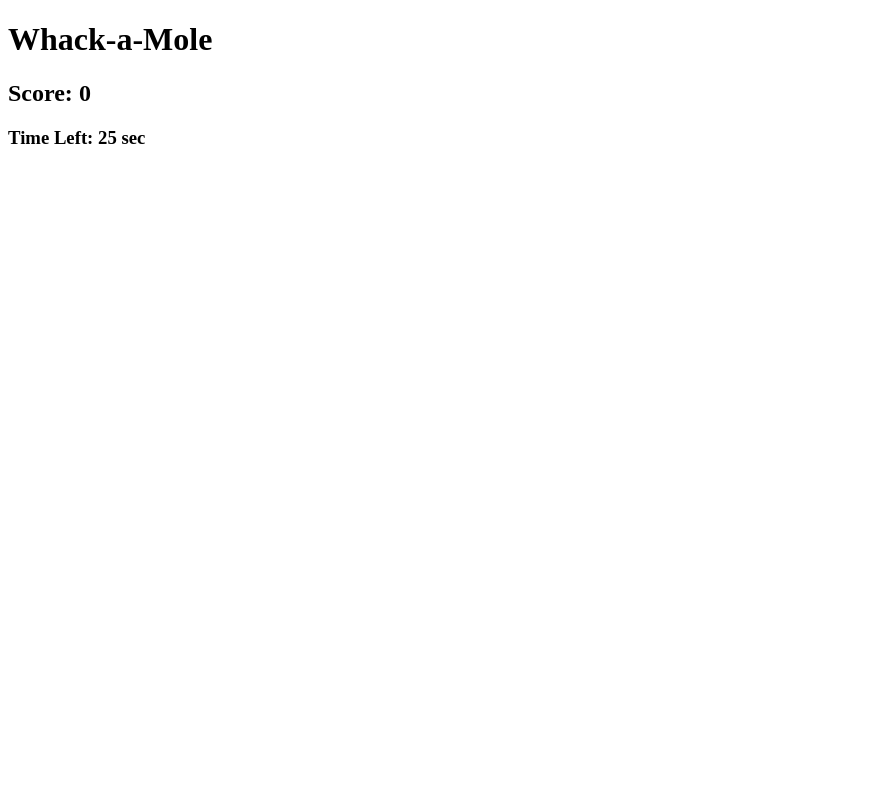
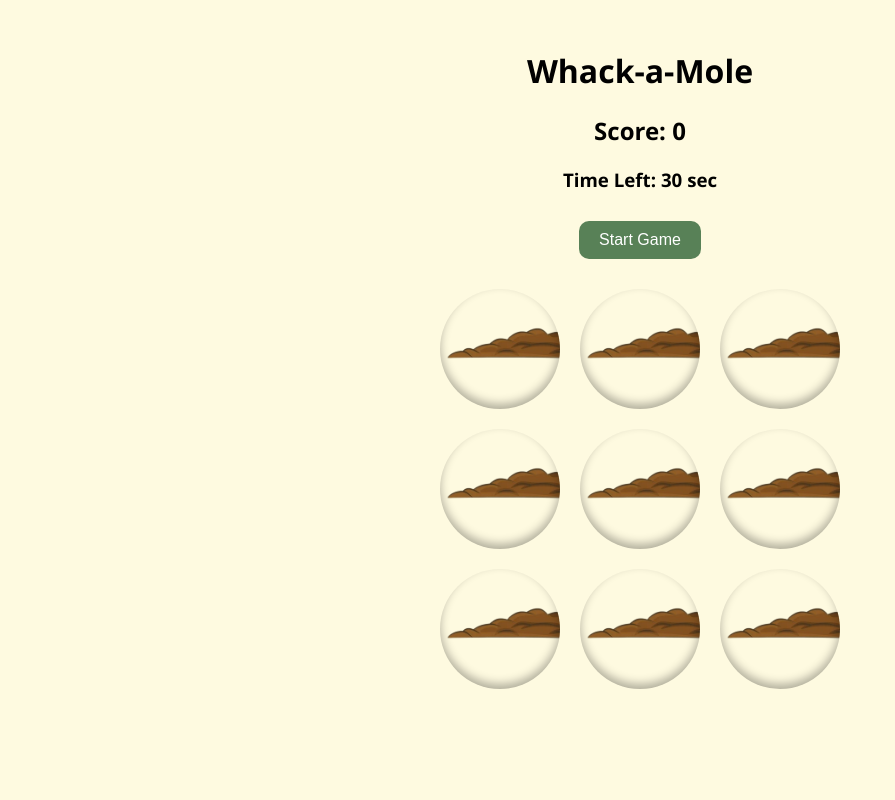
Before and after one commit to Samit16/Whack-A-Mole-Game, a plain HTML site: page index.html in a window 1280 px wide. Shown: the whole page, without its empty margins (0-895 px from the left). Drawn offline with Linux system fonts and the light colour scheme.

Commit message:
Debugged files

```diff
--- a/index.html
+++ b/index.html
@@ -4,23 +4,26 @@
   <meta charset="UTF-8" />
   <meta name="viewport" content="width=device-width, initial-scale=1.0"/>
   <title>Whack-a-Mole</title>
-  <link rel="stylesheet" href="style.css"/>
+  <link rel="stylesheet" href="styles.css"/>
 </head>
 <body>
-  <h1>Whack-a-Mole</h1>
+  <h1>Whack-a-Mole </h1>
   <h2>Score: <span id="score">0</span></h2>
+  <h3>Time Left: <span id="time-left">30</span> sec</h3>
+  <button id="start-btn">Start Game</button>
+
   <div class="grid">
-    <div class="hole" id="hole1"></div>
-    <div class="hole" id="hole2"></div>
-    <div class="hole" id="hole3"></div>
-    <div class="hole" id="hole4"></div>
-    <div class="hole" id="hole5"></div>
-    <div class="hole" id="hole6"></div>
-    <div class="hole" id="hole7"></div>
-    <div class="hole" id="hole8"></div>
-    <div class="hole" id="hole9"></div>
+    <div class="hole"><div class="mole"></div></div>
+    <div class="hole"><div class="mole"></div></div>
+    <div class="hole"><div class="mole"></div></div>
+    <div class="hole"><div class="mole"></div></div>
+    <div class="hole"><div class="mole"></div></div>
+    <div class="hole"><div class="mole"></div></div>
+    <div class="hole"><div class="mole"></div></div>
+    <div class="hole"><div class="mole"></div></div>
+    <div class="hole"><div class="mole"></div></div>
   </div>
-  <h3>Time Left: <span id="time-left">30</span> sec</h3>
+
   <script src="script.js"></script>
 </body>
 </html>
--- a/script.js
+++ b/script.js
@@ -1,27 +1,30 @@
 const holes = document.querySelectorAll('.hole');
 const scoreDisplay = document.getElementById('score');
 const timeLeftDisplay = document.getElementById('time-left');
+const startButton = document.getElementById('start-btn');
 
 let score = 0;
 let timeLeft = 30;
-let currentHole;
 let timerId;
 let moleTimer;
+let activeMole;
 
 function randomHole() {
-  holes.forEach(hole => hole.classList.remove('mole'));
-  const randomIndex = Math.floor(Math.random() * holes.length);
-  const hole = holes[randomIndex];
-  hole.classList.add('mole');
-  currentHole = hole;
+  if (activeMole) activeMole.classList.remove('up');
+
+  const index = Math.floor(Math.random() * holes.length);
+  const mole = holes[index].querySelector('.mole');
+  mole.classList.add('up');
+  activeMole = mole;
 }
 
 holes.forEach(hole => {
-  hole.addEventListener('click', () => {
-    if (hole === currentHole && hole.classList.contains('mole')) {
+  const mole = hole.querySelector('.mole');
+  mole.addEventListener('click', () => {
+    if (mole.classList.contains('up')) {
       score++;
       scoreDisplay.textContent = score;
-      hole.classList.remove('mole');
+      mole.classList.remove('up');
     }
   });
 });
@@ -34,11 +37,23 @@ function countDown() {
   timeLeft--;
   timeLeftDisplay.textContent = timeLeft;
 
-  if (timeLeft === 0) {
+  if (timeLeft <= 0) {
     clearInterval(timerId);
     clearInterval(moleTimer);
-    alert('⏰ Time\'s up! Your final score is: ' + score);
+    if (activeMole) activeMole.classList.remove('up');
+    alert("Game Over! 🎉 Your score: " + score);
+    startButton.disabled = false;
   }
 }
-moveMole();
-timerId = setInterval(countDown, 1000);
+
+startButton.addEventListener('click', () => {
+  score = 0;
+  timeLeft = 30;
+  scoreDisplay.textContent = score;
+  timeLeftDisplay.textContent = timeLeft;
+  if (activeMole) activeMole.classList.remove('up');
+
+  moveMole();
+  timerId = setInterval(countDown, 1000);
+  startButton.disabled = true;
+});
--- a/styles.css
+++ b/styles.css
@@ -1,33 +1,66 @@
 body {
   text-align: center;
   font-family: 'Segoe UI', sans-serif;
-  background-color: #ec982a;
+  background-color: #fefae0;
+  padding: 20px;
 }
 
 .grid {
   display: grid;
-  grid-template-columns: repeat(3, 100px);
-  gap: 15px;
+  grid-template-columns: repeat(3, 120px);
+  gap: 20px;
   justify-content: center;
-  margin-top: 20px;
+  margin-top: 30px;
 }
 
 .hole {
-  width: 100px;
-  height: 100px;
-  background-color: #ccd5ae;
-  border: 3px solid #333;
-  border-radius: 15px;
+  width: 120px;
+  height: 120px;
+  background-image: url('./assets/hole.png');
+  background-size: cover;
+  border-radius: 50%;
+  overflow: hidden;
   position: relative;
+  box-shadow: inset 0 -5px 10px rgba(0,0,0,0.3);
   cursor: pointer;
 }
 
 .mole {
   background-image: url('./assets/mole.jpeg');
   background-size: cover;
-  position: absolute;
+  background-position: center;
   width: 100%;
   height: 100%;
-  top: 0;
+  position: absolute;
+  top: 100%;
   left: 0;
+  transition: top 0.3s ease;
 }
+
+.mole.up {
+  animation: popUp 0.3s forwards;
+}
+
+@keyframes popUp {
+  0% {
+    top: 100%;
+  }
+  100% {
+    top: 0%;
+  }
+}
+
+#start-btn {
+  margin-top: 10px;
+  padding: 10px 20px;
+  font-size: 1rem;
+  border: none;
+  border-radius: 10px;
+  background-color: #588157;
+  color: white;
+  cursor: pointer;
+}
+
+#start-btn:hover {
+  background-color: #3a5a40;
+}
```
Also changed, not shown: assets/hole.png (added).
